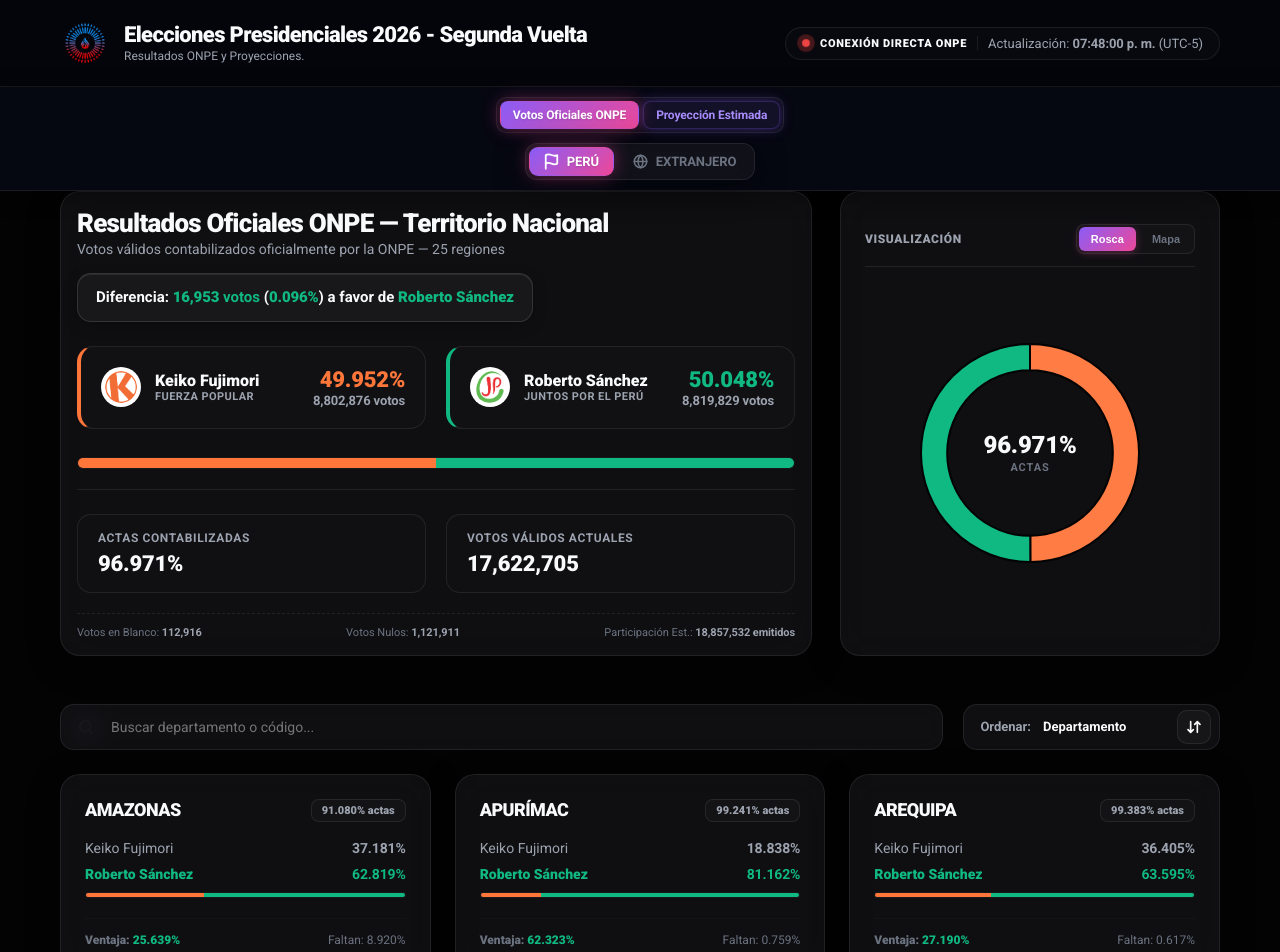
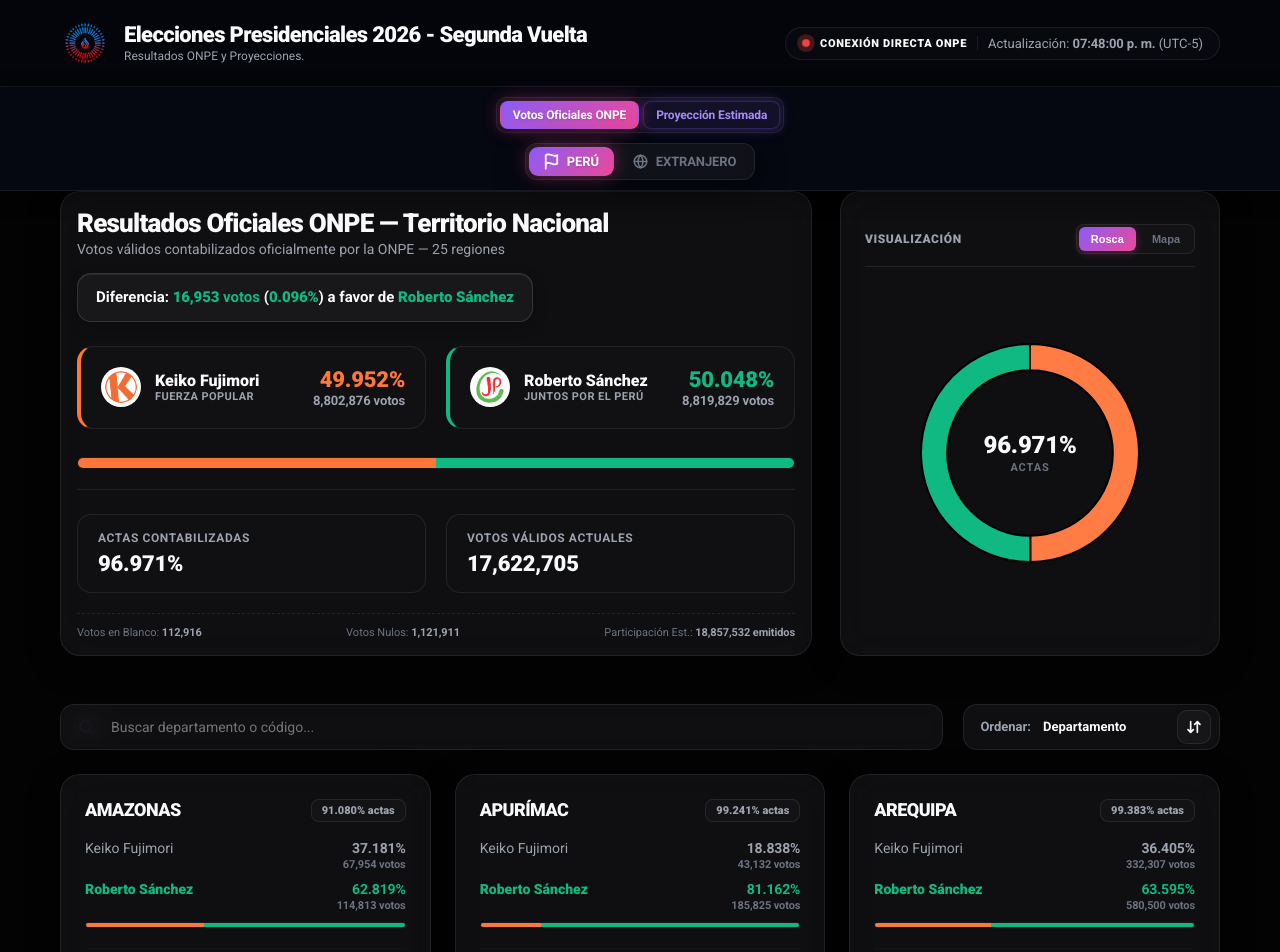
Before and after one commit to KevinAQM/ep_2026_2da, a Next.js app: page / in a window 1280 px wide. Shown: the top 952 px of the page. Built offline with nearby package versions, Linux system fonts and the light colour scheme.

Commit message:
refactor: clean up whitespace and formatting in dashboard logic and UI components

```diff
--- a/app/components/Charts/PeruMap.jsx
+++ b/app/components/Charts/PeruMap.jsx
@@ -208,7 +208,9 @@
         }}>
           <div style={{ display: 'flex', justifyContent: 'space-between', borderBottom: '1px solid rgba(255,255,255,0.08)', paddingBottom: '6px', marginBottom: '8px' }}>
             <span style={{ fontWeight: '800', fontSize: '13px', color: '#f3f4f6' }}>{tooltip.data.nombre}</span>
-            <span style={{ fontSize: '11px', color: 'var(--text-secondary)', fontWeight: '700' }}>{tooltip.data.actas.toFixed(2)}% actas</span>
+            <span style={{ fontSize: '11px', color: 'var(--text-secondary)', fontWeight: '700' }}>
+              {isExtrap ? 'Avance Real: ' : ''}{tooltip.data.actas.toFixed(2)}%{isExtrap ? '' : ' actas'}
+            </span>
           </div>
 
           <div style={{ display: 'flex', justifyContent: 'space-between', fontSize: '12px', marginBottom: '4px' }}>
@@ -228,10 +230,24 @@
               {tooltip.data.rPct.toFixed(3)}%
             </span>
           </div>
-          <div style={{ display: 'flex', justifyContent: 'space-between', fontSize: '11px', color: 'var(--text-muted)', paddingLeft: '8px' }}>
+          <div style={{ display: 'flex', justifyContent: 'space-between', fontSize: '11px', color: 'var(--text-muted)', paddingLeft: '8px', marginBottom: isExtrap ? '8px' : '0px' }}>
             <span>Votos:</span>
             <span className="mono-font">{tooltip.data.rVotes.toLocaleString('es-PE')}</span>
           </div>
+
+          {isExtrap && (
+            <div style={{
+              borderTop: '1px solid rgba(255,255,255,0.08)',
+              paddingTop: '8px',
+              marginTop: '4px',
+              fontSize: '10px',
+              color: 'var(--text-muted)',
+              fontStyle: 'italic',
+              textAlign: 'center'
+            }}>
+              Proyección estimada al 100%
+            </div>
+          )}
         </div>
       )}
     </div>
--- a/app/components/Modal/DetailModal.jsx
+++ b/app/components/Modal/DetailModal.jsx
@@ -54,7 +54,7 @@
           {/* Quick stats grid */}
           <div className="modal-grid">
             <div className="modal-widget">
-              <span className="m-lbl">Actas Contabilizadas</span>
+              <span className="m-lbl">{isExtrap ? 'Avance ONPE Real' : 'Actas Contabilizadas'}</span>
               <span className="m-val mono-font">{selectedRegion.actasContabilizadas.toFixed(3)}%</span>
             </div>
             <div className="modal-widget">
--- a/app/components/RegionList/RegionCard.jsx
+++ b/app/components/RegionList/RegionCard.jsx
@@ -5,6 +5,9 @@
   const rPct = isExtrap ? r.calc.rPctExtrap : r.calc.rPct;
   const isKeikoLeading = kPct > rPct;
   const margin = Math.abs(kPct - rPct);
+
+  const kVotes = isExtrap ? r.keiko_projected : r.keiko_votos;
+  const rVotes = isExtrap ? r.roberto_projected : r.roberto_votos;
 
   return (
     <div
@@ -14,17 +17,25 @@
     >
       <div className="card-hdr">
         <h3 className="region-name">{r.nombre}</h3>
-        <span className="acts-badge">{r.actasContabilizadas.toFixed(3)}% actas</span>
+        <span className="acts-badge">
+          {isExtrap ? 'Avance Real: ' : ''}{r.actasContabilizadas.toFixed(3)}%{isExtrap ? '' : ' actas'}
+        </span>
       </div>
 
       <div className={`region-cand-line ${isKeikoLeading ? 'winner keiko-lead' : ''}`}>
         <span>Keiko Fujimori</span>
         <span className="mono-font">{kPct.toFixed(3)}%</span>
       </div>
+      <div className="region-cand-subline">
+        <span className="mono-font">{(kVotes || 0).toLocaleString('es-PE')} votos</span>
+      </div>
 
       <div className={`region-cand-line ${!isKeikoLeading ? 'winner roberto-lead' : ''}`}>
         <span>Roberto Sánchez</span>
         <span className="mono-font">{rPct.toFixed(3)}%</span>
+      </div>
+      <div className="region-cand-subline">
+        <span className="mono-font">{(rVotes || 0).toLocaleString('es-PE')} votos</span>
       </div>
 
       <div className="progress-bar-wrapper" style={{ marginTop: '8px' }}>
@@ -35,8 +46,10 @@
       </div>
 
       <div className="card-ftr">
-        <span className="adv-badge">Ventaja: <span className={isKeikoLeading ? 'orange-text' : 'green-text'}>{margin.toFixed(3)}%</span></span>
-        <span>{isExtrap ? 'Proyectado' : `Faltan: ${(100 - r.actasContabilizadas).toFixed(3)}%`}</span>
+        <span className="adv-badge">
+          Ventaja: <span className={isKeikoLeading ? 'orange-text' : 'green-text'}>{margin.toFixed(3)}% ({Math.abs((kVotes || 0) - (rVotes || 0)).toLocaleString('es-PE')} votos)</span>
+        </span>
+        <span>{isExtrap ? 'Proyectado al 100%' : `Faltan: ${(100 - r.actasContabilizadas).toFixed(3)}% actas`}</span>
       </div>
     </div>
   );
--- a/app/globals.css
+++ b/app/globals.css
@@ -889,6 +889,16 @@
 .region-cand-line.winner.keiko-lead { color: var(--color-keiko); }
 .region-cand-line.winner.roberto-lead { color: var(--color-roberto); }
 
+.region-cand-subline {
+  display: flex;
+  justify-content: flex-end;
+  align-items: center;
+  font-size: 11px;
+  margin-top: -8px;
+  margin-bottom: 10px;
+  color: var(--text-muted);
+}
+
 .card-ftr {
   display: flex;
   justify-content: space-between;
@@ -941,6 +951,7 @@
   background: rgba(8, 10, 18, 0.92) !important;
   backdrop-filter: blur(32px) saturate(160%) !important;
   -webkit-backdrop-filter: blur(32px) saturate(160%) !important;
+  color: var(--text-primary);
 }
 
 .modal-overlay.active .modal-card {
@@ -1022,6 +1033,13 @@
 .m-val {
   font-size: 20px;
   font-weight: 900;
+  color: var(--text-primary);
+}
+.m-val.orange-text {
+  color: var(--color-keiko);
+}
+.m-val.green-text {
+  color: var(--color-roberto);
 }
 
 .m-sub {
--- a/archive/app.js
+++ b/archive/app.js
@@ -411,7 +411,7 @@
           titleFont: { family: 'Outfit', weight: '700' },
           bodyFont: { family: 'Inter' },
           callbacks: {
-            label: function(context) {
+            label: function (context) {
               const val = context.raw.toFixed(3);
               const label = context.label;
               const votes = context.dataIndex === 0 ? data.keiko : data.roberto;
@@ -544,7 +544,7 @@
           ticks: {
             color: '#9ca3af',
             font: { family: 'Inter' },
-            callback: function(val) { return val.toFixed(3) + '%'; }
+            callback: function (val) { return val.toFixed(3) + '%'; }
           }
         }
       },
@@ -560,7 +560,7 @@
           titleFont: { family: 'Outfit', weight: '700' },
           bodyFont: { family: 'Inter' },
           callbacks: {
-            label: function(context) {
+            label: function (context) {
               return ` ${context.dataset.label}: ${context.raw.toFixed(3)}%`;
             }
           }
```
Also changed, not shown: archive/index.html (+59 -13 lines).
